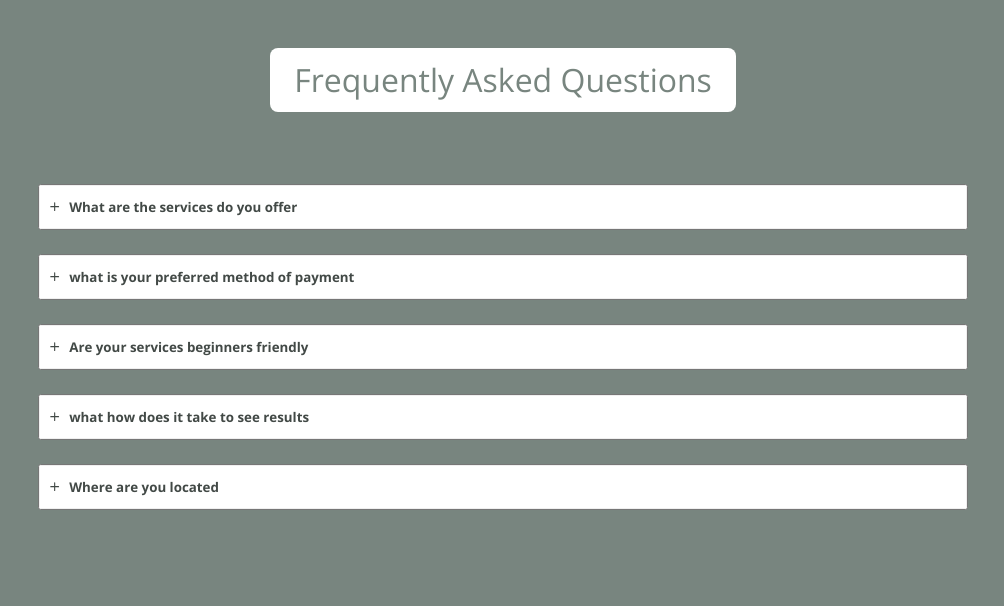
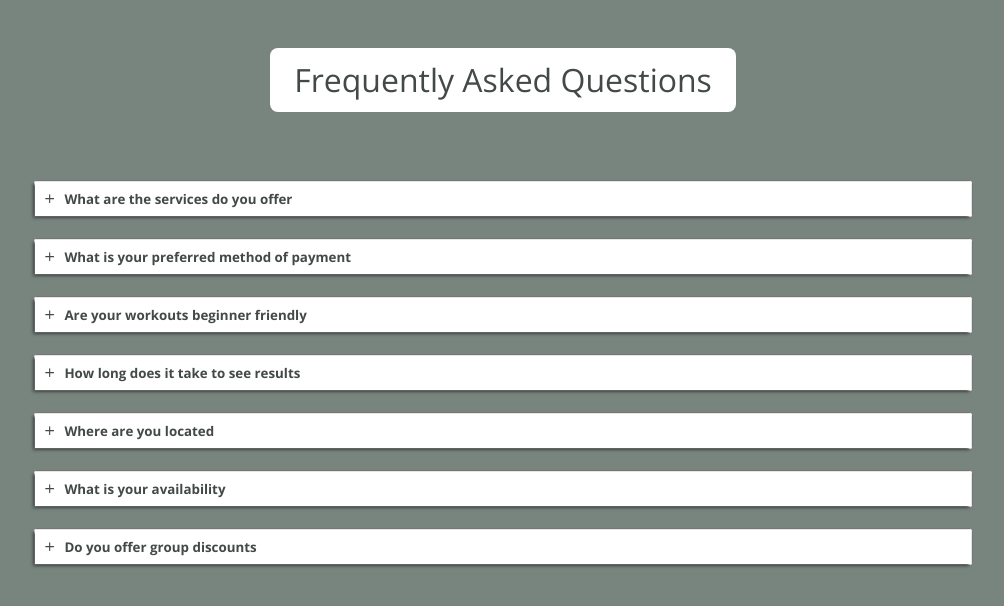
Before and after one commit to Tom-Lewis-Coder/react-personal-trainer-app, a React (Create React App) app: page /FAQ in a window 1280 px wide. Shown: the top 606 px of the page, without its empty margins (137-1141 px from the left). Built offline with nearby package versions, Linux system fonts and the light colour scheme.

Commit message:
faq styling

```diff
--- a/src/Components/FAQuestion.jsx
+++ b/src/Components/FAQuestion.jsx
@@ -25,9 +25,9 @@ const FAQuestion = ({ question, answer }) => {
                     onClick={toggleAccordion}
                 >
                     <div>
-                        <div className="app__FAQ-align">
+                        <div className={active ? "app__FAQ-align-active": "app__FAQ-align"}>
                             <FiPlus
-                                className={active ? `app__FAQ-icon` : `app__FAQ-icon`}
+                                className={active ? 'app__FAQ-icon' : 'app__FAQ-icon'}
                             />
                             <h4 className="app__FAQ-style">
                                 {question}
@@ -35,7 +35,7 @@ const FAQuestion = ({ question, answer }) => {
                         </div>
                         <div
                             ref={contentRef}
-                            className={active ? `app__FAQ-answer` : `app__FAQ-answer-hidden`}
+                            className={active ? 'app__FAQ-answer' : 'app__FAQ-answer-hidden'}
                         >
                             <p>{answer}</p>
                         </div>
--- a/src/Constants/Questions.json
+++ b/src/Constants/Questions.json
@@ -6,22 +6,32 @@
     },
     {
         "id": 2,
-     "question": "what is your preferred method of payment",
+        "question": "What is your preferred method of payment",
         "answer": "Lorem ipsum dolor, sit amet consectetur adipisicing elit. Architecto iusto veniam eveniet labore impedit nam"
     },
     {
         "id": 3,
-     "question": "Are your services beginners friendly",
+        "question": "Are your workouts beginner friendly",
         "answer": "Lorem ipsum dolor sit, amet consectetur adipisicing elit. Praesentium, sed. Dolores,"
     },
     {
         "id": 4,
-     "question": "what how does it take to see results",
+        "question": "How long does it take to see results",
         "answer": "Lorem ipsum dolor sit, amet consectetur adipisicing elit. Praesentium, sed. Dolores, sequi."
     },
     {
         "id": 5,
         "question": "Where are you located",
         "answer": "Lorem ipsum dolor sit, amet consectetur adipisicing elit. Praesentium, sed. Dolores, sequi."
+    },
+    {
+        "id": 6,
+        "question": "What is your availability",
+        "answer": "Lorem ipsum dolor sit, amet consectetur adipisicing elit. Praesentium, sed. Dolores, sequi."
+    },
+    {
+        "id": 7,
+        "question": "Do you offer group discounts",
+        "answer": "Lorem ipsum dolor sit, amet consectetur adipisicing elit. Praesentium, sed. Dolores, sequi."
     }
 ]
--- a/src/Container/Reviews/Reviews.scss
+++ b/src/Container/Reviews/Reviews.scss
@@ -11,7 +11,7 @@
 
 .app__testimonial-header{
     background-color: white;
-    color: #78857f;
+    color: #424946;
     font-size: xx-large;
     margin: 5rem 0 5rem 0;
     border-radius: 0.5rem;
--- a/src/Container/Services/Services.scss
+++ b/src/Container/Services/Services.scss
@@ -6,7 +6,7 @@
 
 .app__services-title {
     background-color: white;
-    color: #78857f;
+    color: #424946;
     font-size: xx-large;
     margin: 7rem 0 5rem 0;
     border-radius: 0.5rem;
--- a/src/Container/Workout/Workout.scss
+++ b/src/Container/Workout/Workout.scss
@@ -9,7 +9,7 @@
 .app__workout-title {
     display: flex;
     background-color: white;
-    color: #78857f;
+    color: #424946;
     font-size: xx-large;
     margin: 7rem 0 0 0;
     border-radius: 0.5rem;
--- a/src/Pages/FAQ/FAQ.scss
+++ b/src/Pages/FAQ/FAQ.scss
@@ -9,21 +9,22 @@
 .app__FAQ-header{
     display: flex;
     background-color: white;
-    color: #78857f;
+    color: #424946;
     font-size: xx-large;
     margin: 3rem 0;
     border-radius: 0.5rem;
     padding: 0.65rem 1.5rem;
+
+    @media screen and (max-width: 515px){
+        font-size: large;
+    }
 }
 
 .app__FAQ-component {
     display: flex;
     flex-direction: column;
-    margin: 1.5rem;
-}
-
-.app__FAQ-align:hover {
-    cursor: pointer;
+    justify-content: flex-start;
+    margin: 1.25rem;
 }
 
 .app__FAQ-align {
@@ -33,10 +34,34 @@
     padding: 0.5rem;
     color: #424946;
     background-color: white;
+    box-shadow: -2px 2px 3px #424946;
+}
+
+.app__FAQ-align:hover {
+    cursor: pointer;
+}
+
+.app__FAQ-align-active {
+    display: flex;
+    align-items: center;
+    justify-content: flex-start;
+    padding: 0.5rem;
+    color: #424946;
+    background-color: white;
+}
+
+.app__FAQ-align-active:hover {
+    cursor: pointer;
 }
 
 h4 {
-    padding: 0.25rem 0.5rem;
+    padding: 0 0.5rem;
+    text-align: left;
+}
+
+p {
+    padding: 0 0.3rem;
+    text-align: left;
 }
 
 .app__FAQ-answer{
```
Lines whose indentation alone changed are shown as unchanged.
